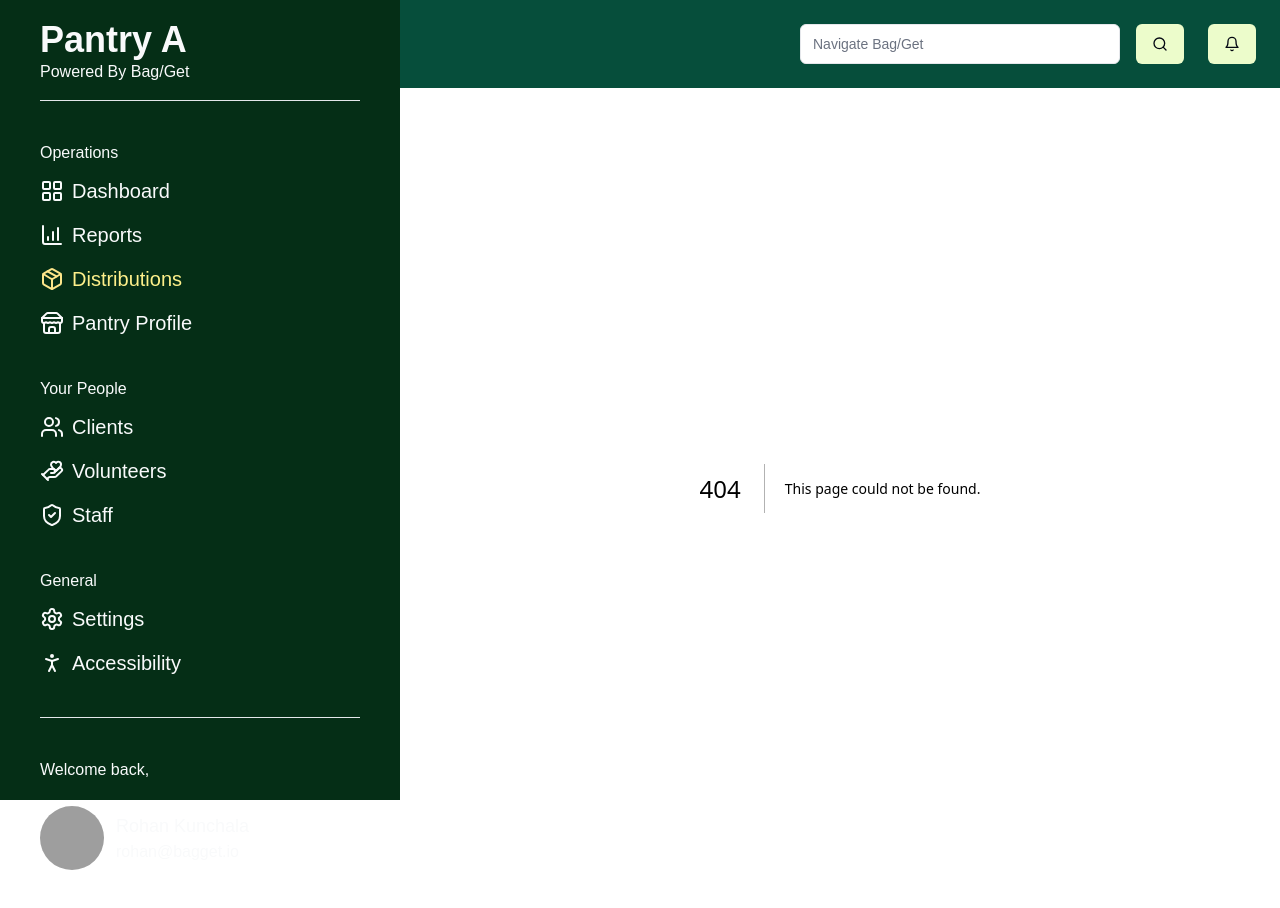
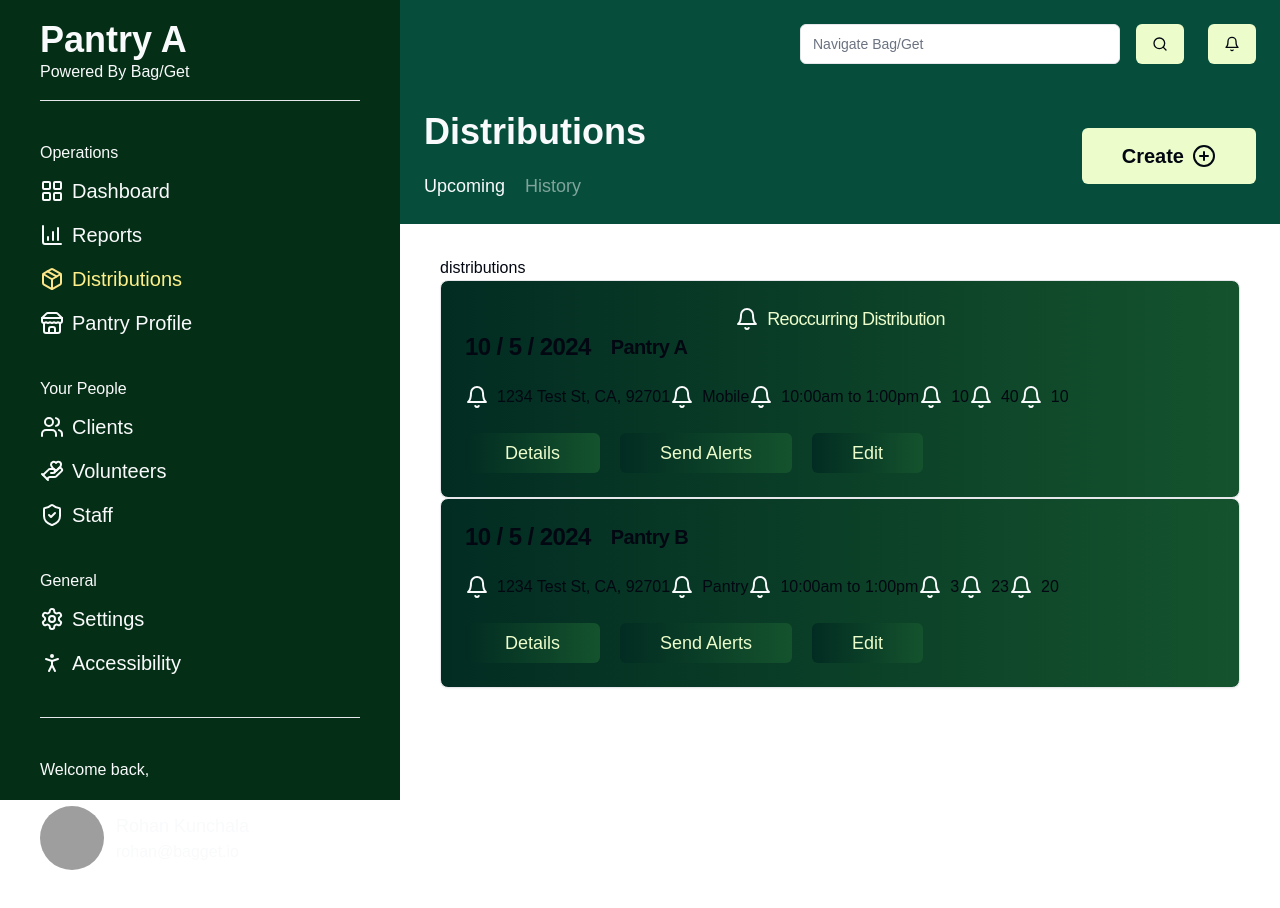
Before and after one commit to Bag-Get/bagget.app, a Next.js app: page /distributions in a window 1280 px wide. Before the commit this address had no page. Built offline with nearby package versions, Linux system fonts and the light colour scheme; grey boxes are pictures that could not be loaded.

Commit message:
first iteration of distribution cards

```diff
--- /dev/null
+++ b/app/distributions/page.tsx
@@ -0,0 +1,89 @@
+import React from "react";
+import { distributions } from "@/data/distributionData"
+import { Card, CardContent, CardFooter, CardHeader, CardTitle } from "@/components/ui/card";
+import { Heading, Text } from "@/components/ui/typography";
+import { IconText } from "@/components/ui/icons";
+import { CTA } from "@/components/ui/button";
+
+export default function Distributions() {
+
+    return (
+        <div className="px-10 py-8">
+            distributions
+            <DistributionCard />
+        </div>
+    );
+}
+
+
+function DistributionCard() {
+    return (
+        <div>
+            {distributions.map((distribution, i) => (
+                <Card className="bg-gradient-to-r from-emerald-950 to-green-900" key={i}>
+                    <CardHeader>
+                        <CardTitle>
+                            <div className="flex flex-col">
+                                {distribution.isReoccurring &&
+                                    <IconText icon="Bell">
+                                        <Text size='lg' styles={{weight: 'font-medium', color: 'text-lime-100'}}>
+                                            Reoccurring Distribution
+                                        </Text>
+                                    </IconText>
+                                }
+                                <div className="flex gap-5 items-center">
+                                    <DateFormat date={distribution.date}/>
+                                    <Heading size="h2" styles={{color: "text-gray-950", weight: "font-semibold"}}>
+                                        {distribution.pantry}
+                                    </Heading>
+                                </div>
+                            </div>
+                        </CardTitle>
+                    </CardHeader>
+                    <CardContent>
+                        <div className="flex">
+                            <IconText icon="Bell">{distribution.address}</IconText>
+                            <IconText icon="Bell">{distribution.type}</IconText>
+                            <IconText icon="Bell">
+                                <div>
+                                    {distribution.startTime} to {' '} {distribution.endTime}
+                                </div>
+                            </IconText>
+                            <IconText icon="Bell">{distribution.volunteers}</IconText>
+                            <IconText icon="Bell">{distribution.confirmedVisits}</IconText>
+                            <IconText icon="Bell">{distribution.walkInSlots}</IconText>
+                        </div>
+                    </CardContent>
+                    <CardFooter>
+                        <div className="flex gap-5">
+                            {/* TODO: update CTA to be a link & have alt styles */}
+                            <CTA>
+                                <Text size='lg' styles={{weight: 'font-medium', color: 'text-lime-100'}}>
+                                    Details
+                                </Text>
+                            </CTA>
+                            <CTA>
+                                <Text size='lg' styles={{weight: 'font-medium', color: 'text-lime-100'}}>
+                                    Send Alerts
+                                </Text>
+                            </CTA>
+                            <CTA>
+                                <Text size='lg' styles={{weight: 'font-medium', color: 'text-lime-100'}}>
+                                    Edit
+                                </Text>
+                            </CTA>
+                        </div>
+                    </CardFooter>
+                </Card>
+            ))}
+        </div>
+    )
+}
+
+function DateFormat({date}: {date: Date}) {
+    return (
+        <div>
+            {date.getMonth()} / {date.getDay()} / {date.getFullYear()}
+        </div>
+    )
+}
--- a/components/ui/calendar.tsx
+++ b/components/ui/calendar.tsx
@@ -1,3 +1,4 @@
+/* eslint-disable @typescript-eslint/no-unused-vars */
 "use client"
 
 import * as React from "react"
--- /dev/null
+++ b/data/distributionData.ts
@@ -0,0 +1,46 @@
+
+type DISTRIBUTION_TYPE = "Mobile" | "Bank" | "Pop-Up" | "Pantry"
+
+export interface DISTRIBUTION {
+    pantry: string;
+    type: DISTRIBUTION_TYPE;
+    isReoccurring: boolean;
+    address: string;
+    date: Date;
+    startTime: string;
+    endTime: string;
+    volunteers: number;
+    confirmedVisits: number;
+    walkInSlots: number;
+    // account for:
+    // past visits
+    // users
+    // volunteers
+}
+
+export const distributions: DISTRIBUTION[] = [
+    {
+        pantry: "Pantry A",
+        type: "Mobile",
+        isReoccurring: true,
+        address: "1234 Test St\, CA\, 92701",
+        date: new Date(),
+        startTime: "10:00am",
+        endTime: "1:00pm",
+        volunteers: 10,
+        confirmedVisits: 40,
+        walkInSlots: 10
+    },
+    {
+        pantry: "Pantry B",
+        type: "Pantry",
+        isReoccurring: false,
+        address: "1234 Test St\, CA\, 92701",
+        date: new Date(),
+        startTime: "10:00am",
+        endTime: "1:00pm",
+        volunteers: 3,
+        confirmedVisits: 23,
+        walkInSlots: 20
+    }
+]
--- a/data/types.ts
+++ b/data/types.ts
@@ -57,6 +57,7 @@ export interface STYLES {
 
     color?: 'text-gray-50' |
             'text-gray-300' |
+            'text-gray-300 text-opacity-50' |
             'text-gray-800' |
             'text-gray-950' |
             'text-yellow-200' |
```
